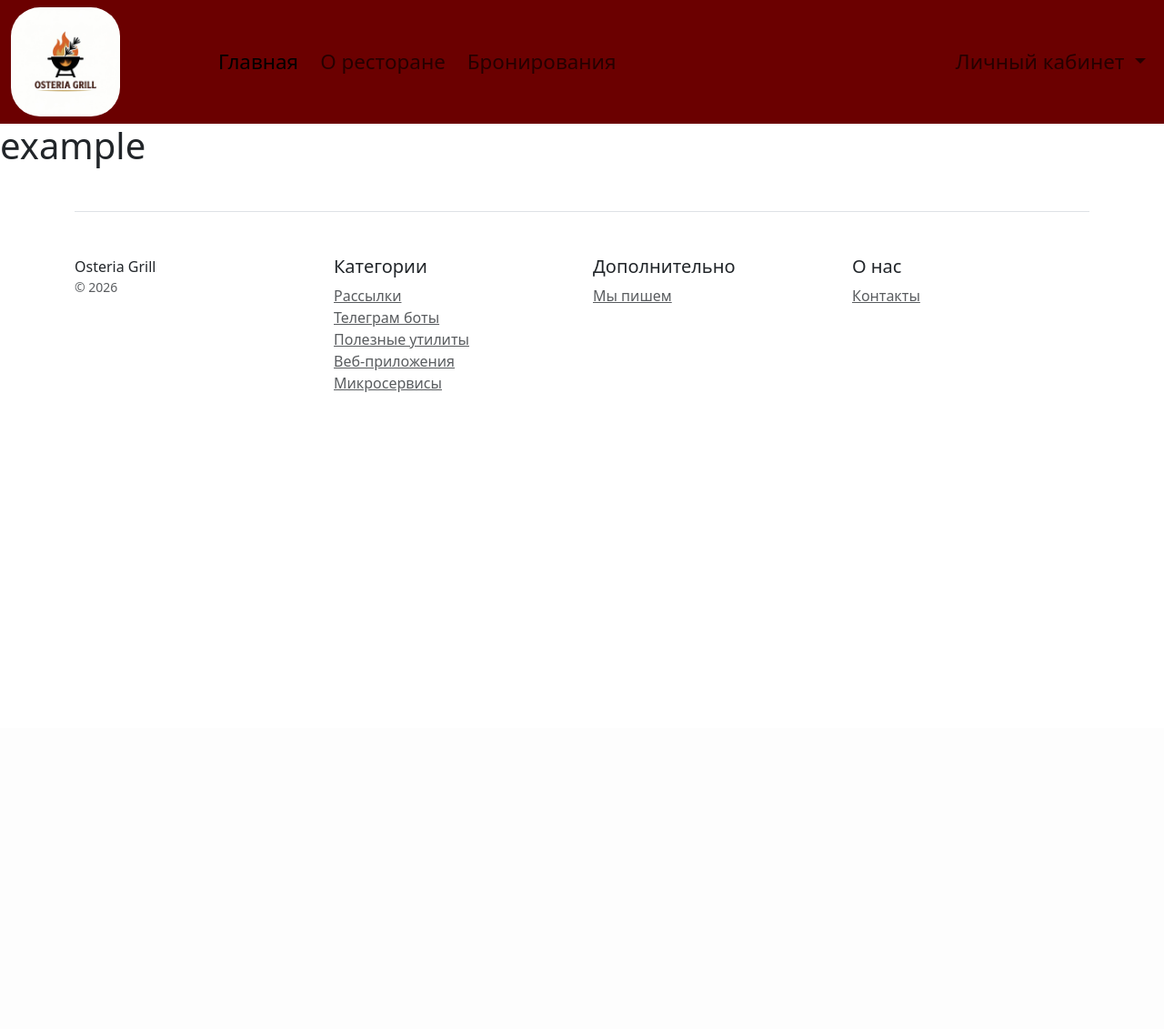
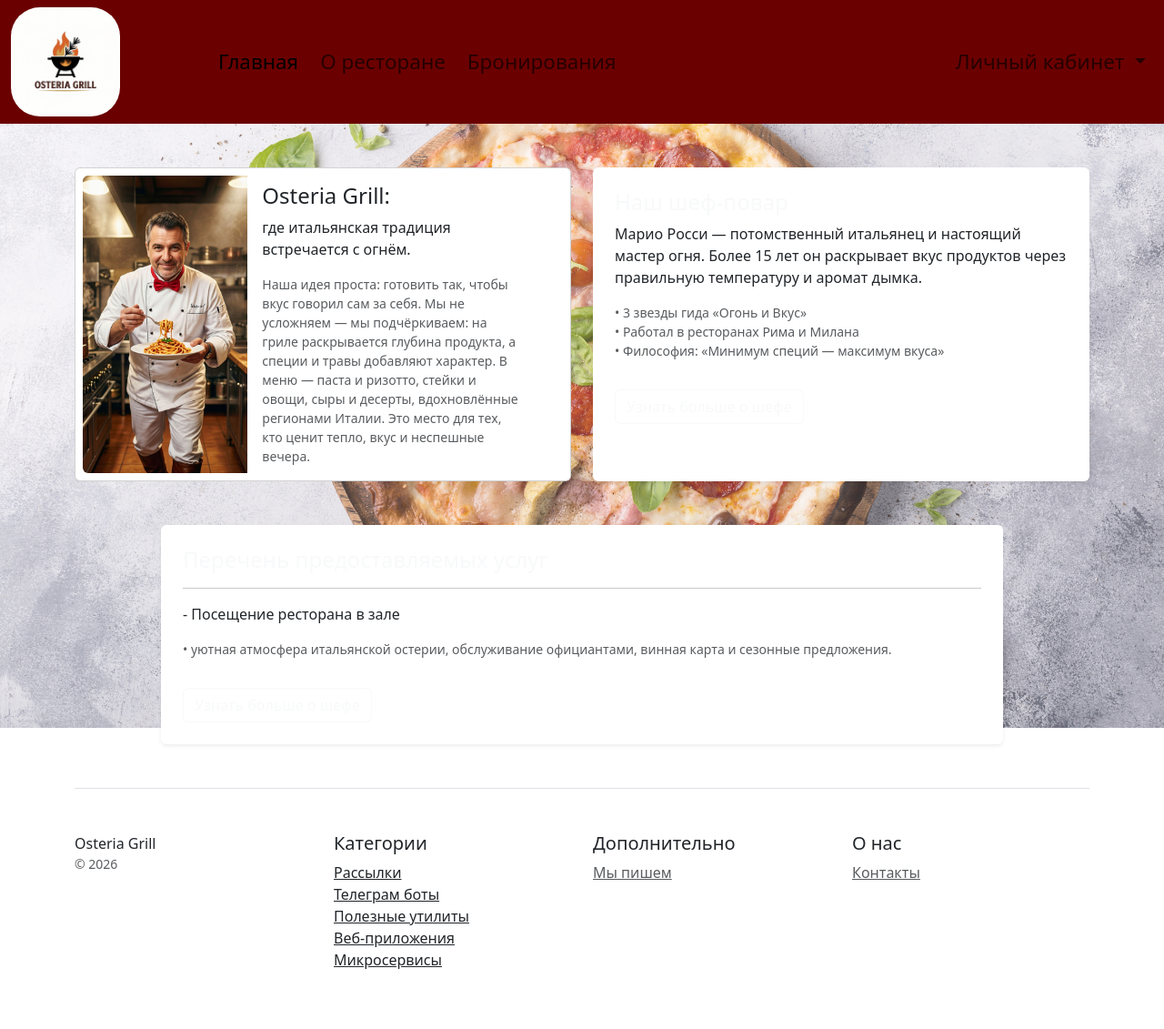
Before and after one commit to vadimsemenov53-crypto/Osteria_Grill, a Django app: page /restaurant/home/ in a window 1280 px wide. Shown: the whole page at 91% size. Before the commit the page ends 431 px from the top, so only its background shows below. Run offline with Django 5.2, Linux system fonts and the light colour scheme; some libraries are stand-ins or nearby versions.

Commit message:
add decor for home.html

```diff
--- a/config/settings.py
+++ b/config/settings.py
@@ -133,7 +133,7 @@ MEDIA_ROOT = os.path.join(BASE_DIR, "media")
 
 AUTH_USER_MODEL = "users.User"
 
-CACHE_ENABLE = True
+CACHE_ENABLE = False
 if CACHE_ENABLE:
     CACHES = {
         "default": {
--- a/restaurant/templates/base.html
+++ b/restaurant/templates/base.html
@@ -13,7 +13,12 @@
     {% endblock %}
 </head>
 
-<body>
+{% load restaurant_tags %}
+<body class="d-flex flex-column min-vh-100">
+<!-- Фоновый блок на всю высоту -->
+    <div class="restaurant-background"
+         style="background-image: url('{{ 'restaurant/bd_rest.jpg'|media_filter }}');">
+    </div>
 
 <header>
     {% include "includes/nav_bar.html" %}
--- a/restaurant/templates/home.html
+++ b/restaurant/templates/home.html
@@ -1,10 +1,87 @@
 {% extends "base.html" %}
+{% load restaurant_tags %}
 
 {% block title %}Osteria Grill - Наша кухня с итальянским акцентом.{% endblock %}
 
 {% block content %}
 
-<h1>
-    example
-</h1>
+<div class="container mt-5">
+    <div class="row g-4">
+        <!-- Левая карточка (твоя текущая) -->
+        <div class="col-12 col-md-6">
+            <div class="card h-100" style="max-width: 940px; margin-left: auto; margin-right: auto;">
+                <div class="row g-0">
+                    <div class="col-4 col-md-4 ms-2 my-2">
+                        <img src="{{ 'restaurant/cook_home.jpeg'|media_filter }}"
+                             class="img-fluid rounded-start"
+                             alt="Italia"
+                             style="height: 100%; object-fit: cover;">
+                    </div>
+                    <div class="col-8 col-md-7">
+                        <div class="card-body p-3">
+                            <h4 class="card-title">Osteria Grill:</h4>
+                            <p class="card-text">где итальянская традиция встречается с огнём.</p>
+                            <p class="card-text text-body-secondary small">
+                                Наша идея проста: готовить так, чтобы вкус говорил сам за себя. Мы не усложняем — мы
+                                подчёркиваем:
+                                на гриле
+                                раскрывается глубина продукта, а специи и травы добавляют характер.
+                                В меню — паста и ризотто, стейки и овощи, сыры и десерты, вдохновлённые регионами
+                                Италии.
+                                Это место для тех, кто ценит тепло, вкус и неспешные вечера.
+                            </p>
+                        </div>
+                    </div>
+                </div>
+            </div>
+        </div>
+
+        <!-- Правая карточка (новая) -->
+        <div class="col-12 col-md-6">
+            <div class="card h-100 shadow-sm border-0">
+                <div class="card-body p-4">
+                    <h4 class="card-title text-light">Наш шеф-повар</h4>
+                    <p class="card-text">
+                        Марио Росси — потомственный итальянец и настоящий мастер огня.
+                        Более 15 лет он раскрывает вкус продуктов через правильную температуру и аромат дымка.
+                    </p>
+                    <ul class="list-unstyled small text-body-secondary">
+                        <li>• 3 звезды гида «Огонь и Вкус»</li>
+                        <li>• Работал в ресторанах Рима и Милана</li>
+                        <li>• Философия: «Минимум специй — максимум вкуса»</li>
+                    </ul>
+                    <a href="#" class="btn btn-outline-light mt-3">Узнать больше о шефе</a>
+                </div>
+            </div>
+        </div>
+    </div>
+</div>
+
+
+<div class="container mt-5">
+    <div class="row g-4">
+        <div class="col-1"></div>
+
+        <div class="col-10">
+            <div class="card h-100 shadow-sm border-0">
+                <div class="card-body p-4">
+                    <h4 class="card-title text-light">Перечень предоставляемых услуг</h4>
+                    <hr>
+                    <p class="card-text">
+                        - Посещение ресторана в зале
+                    </p>
+                    <ul class="list-unstyled small text-body-secondary">
+                        <li>• уютная атмосфера итальянской остерии, обслуживание официантами, винная карта и сезонные предложения.</li>
+                    </ul>
+                    <a href="#" class="btn btn-outline-light mt-3">Узнать больше о шефе</a>
+                </div>
+            </div>
+        </div>
+
+        <div class="col-1"></div>
+    </div>
+</div>
+
+
+
 {% endblock %}
--- a/restaurant/templates/includes/footer.html
+++ b/restaurant/templates/includes/footer.html
@@ -5,14 +5,14 @@
                 Osteria Grill
                 <small class="d-block mb-3 text-muted">&copy; 2026</small>
             </div>
-            <div class="col-6 col-md">
+            <div class="col-6 col-md text-dark">
                 <h5>Категории</h5>
                 <ul class="list-unstyled text-small">
-                    <li><a class="text-muted" href="#">Рассылки</a></li>
-                    <li><a class="text-muted" href="#">Телеграм боты</a></li>
-                    <li><a class="text-muted" href="#">Полезные утилиты</a></li>
-                    <li><a class="text-muted" href="#">Веб-приложения</a></li>
-                    <li><a class="text-muted" href="#">Микросервисы</a></li>
+                    <li><a class="text-dark" href="#">Рассылки</a></li>
+                    <li><a class="text-dark" href="#">Телеграм боты</a></li>
+                    <li><a class="text-dark" href="#">Полезные утилиты</a></li>
+                    <li><a class="text-dark" href="#">Веб-приложения</a></li>
+                    <li><a class="text-dark" href="#">Микросервисы</a></li>
                 </ul>
             </div>
             <div class="col-6 col-md">
--- a/static/css/style.css
+++ b/static/css/style.css
@@ -9,3 +9,16 @@
 .navbar-main-menu {
     margin-left: 100px;
 }
+
+
+.restaurant-background {
+    position: fixed;
+    inset: 0;
+    width: 100%;
+    height: 100%;
+    background-size: cover;
+    background-position: center;
+    background-repeat: no-repeat;
+    z-index: -1;
+    opacity: 0.8;
+}
```
Also changed, not shown: media/restaurant/bd_rest.jpg (added), media/restaurant/cook_home.jpeg (added).
